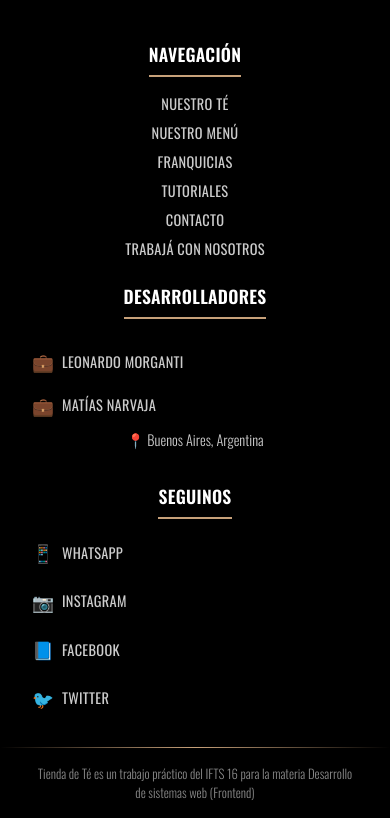
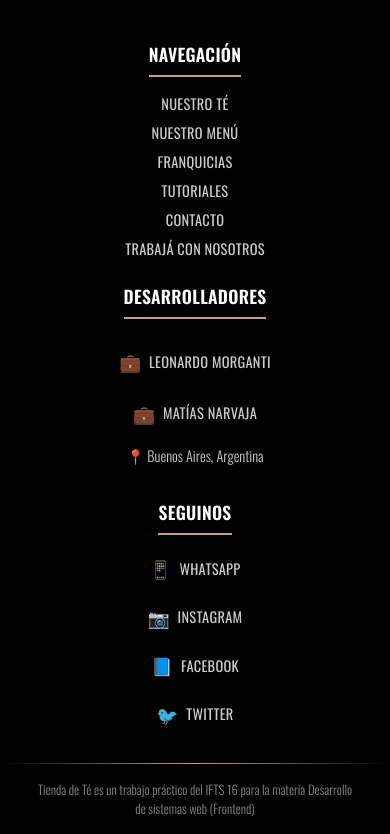
Before and after one commit to MatiasNarvaja/tienda-de-te, an Angular app: page /home in a window 390 px wide. Shown: the part 1104-1938 px from the top of the page. Built offline with nearby package versions, Linux system fonts and the light colour scheme.

Commit message:
mejoras de responsive

```diff
--- a/src/app/shared/footer/footer.component.scss
+++ b/src/app/shared/footer/footer.component.scss
@@ -211,3 +211,39 @@
     font-weight: 300;
   }
 }
+
+@media (max-width: 768px) {
+  .footer-container {
+    text-align: center;
+  }
+  .footer-brand .logo-text {
+    align-items: center !important;
+    text-align: center !important;
+  }
+  .links-grid {
+    align-items: center;
+    text-align: center;
+    display: flex;
+    flex-direction: column;
+  }
+  .contact-info {
+    align-items: center;
+    text-align: center;
+    display: flex;
+    flex-direction: column;
+  }
+  .linkedin-link {
+    justify-content: center;
+    text-align: center;
+  }
+  .social-links {
+    align-items: center;
+    text-align: center;
+    display: flex;
+    flex-direction: column;
+  }
+  .social-link {
+    justify-content: center;
+    text-align: center;
+  }
+}
--- a/src/app/shared/navbar/navbar.component.html
+++ b/src/app/shared/navbar/navbar.component.html
@@ -1,6 +1,7 @@
 <nav class="navbar">
   <div class="navbar-container">
-    <a routerLink="/" class="navbar-logo">
+    <!-- Logo solo visible en desktop/tablet -->
+    <a routerLink="/" class="navbar-logo desktop-only">
       <div class="logo-text">
         <span class="logo-main">Tienda</span>
         <span class="logo-sub">de Té</span>
@@ -12,6 +13,14 @@
     </button>
 
     <div class="navbar-menu" [class.active]="isMenuOpen">
+      <!-- Logo como item de menú solo en mobile -->
+      <a
+        routerLink="/"
+        class="navbar-item mobile-only"
+        routerLinkActive="active"
+        [routerLinkActiveOptions]="{exact: true}">
+        Tienda de Té
+      </a>
       @for (item of menuItems; track item.path) {
         <a
           class="navbar-item"
--- a/src/app/shared/navbar/navbar.component.scss
+++ b/src/app/shared/navbar/navbar.component.scss
@@ -161,3 +161,19 @@
     bottom: 0;
   }
 }
+
+.desktop-only {
+  display: block;
+}
+.mobile-only {
+  display: none;
+}
+
+@media (max-width: 768px) {
+  .desktop-only {
+    display: none !important;
+  }
+  .mobile-only {
+    display: block !important;
+  }
+}
```
Also changed, not shown: src/styles.scss (+24 -0 lines).
